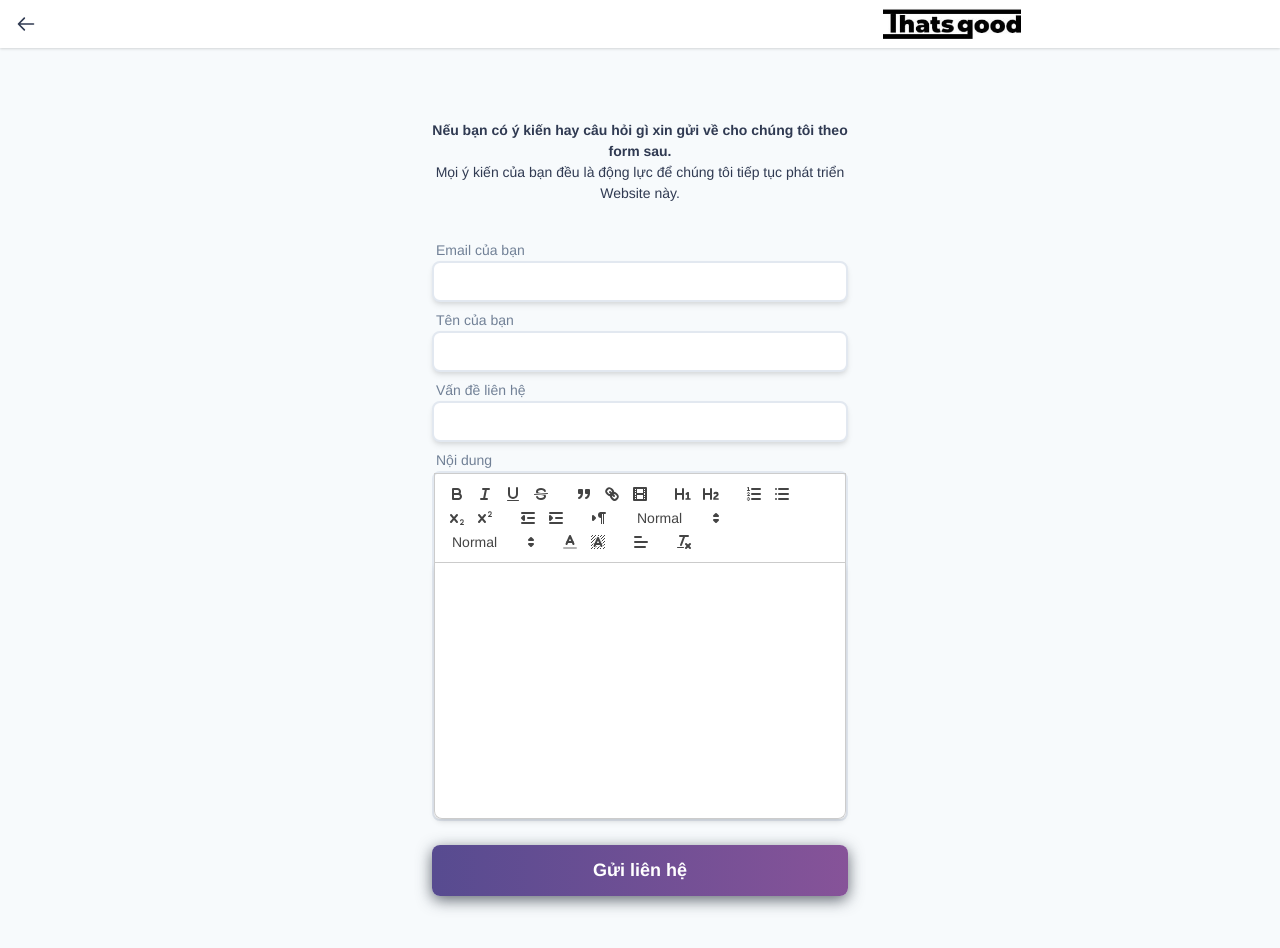
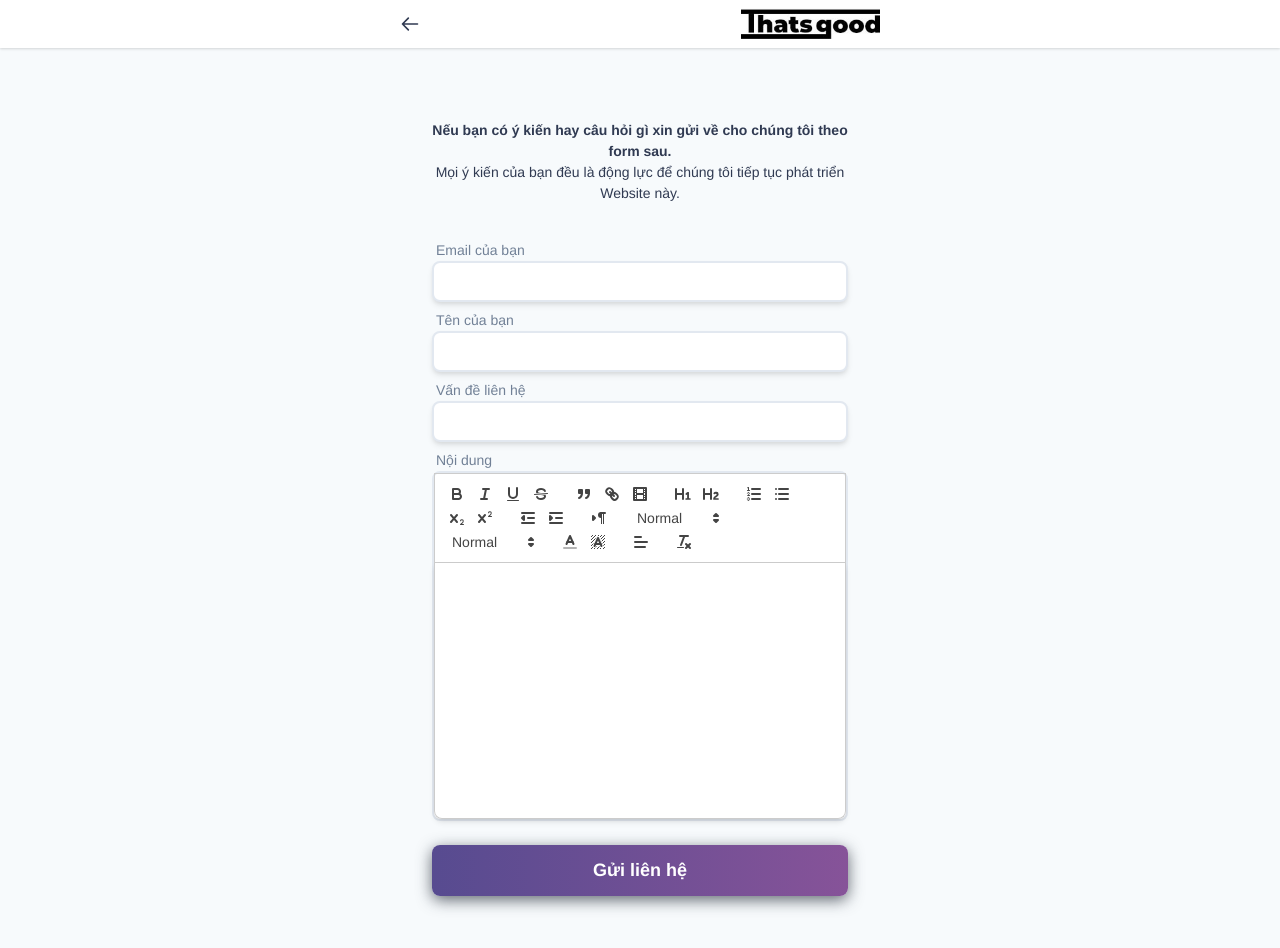
Before and after one commit to giangvincent/english-learning-social-network, a Vue app: page /about/contact in a window 1280 px wide. Shown: the top 948 px of the page. Built offline with nearby package versions, Linux system fonts and the light colour scheme; a web font is replaced by a local one; what vue-masonry-css, vue-toast-notification would draw is missing.

Commit message:
fix responsive maintop nav

```diff
--- a/src/components/MainNavigation.vue
+++ b/src/components/MainNavigation.vue
@@ -6,7 +6,7 @@
     >
       <label
         for="menu-toggle"
-        class="cursor-pointer w-1/3 md:hidden block py-2"
+        class="cursor-pointer sm:w-1/3 md:hidden block py-2"
         @click="toggle_left_panel"
       >
         <svg
--- a/src/components/Navigator/SimpleTopNav.vue
+++ b/src/components/Navigator/SimpleTopNav.vue
@@ -2,7 +2,7 @@
   <!--Nav-->
   <nav id="header" class="bg-white w-full shadow">
     <div
-      class="w-full container mx-auto flex flex-wrap items-center mt-0 px-4 justify-between sm:justify-center"
+      class="w-full container max-w-lg mx-auto flex flex-wrap items-center mt-0 px-4 justify-between sm:justify-center"
     >
       <label
         for="menu-toggle"
@@ -25,7 +25,7 @@
         </svg>
       </label>
 
-      <div class="order-1 md:order-2 sm:w-1/2 flex justify-center py-2">
+      <div class="order-1 md:order-2 sm:w-1/2 flex justify-end py-2">
         <logo></logo>
       </div>
     </div>
@@ -37,7 +37,7 @@ import logo from "../Logo.vue";
 export default {
   name: "simpleTopNav",
   components: {
-    logo
-  }
+    logo,
+  },
 };
 </script>
```
